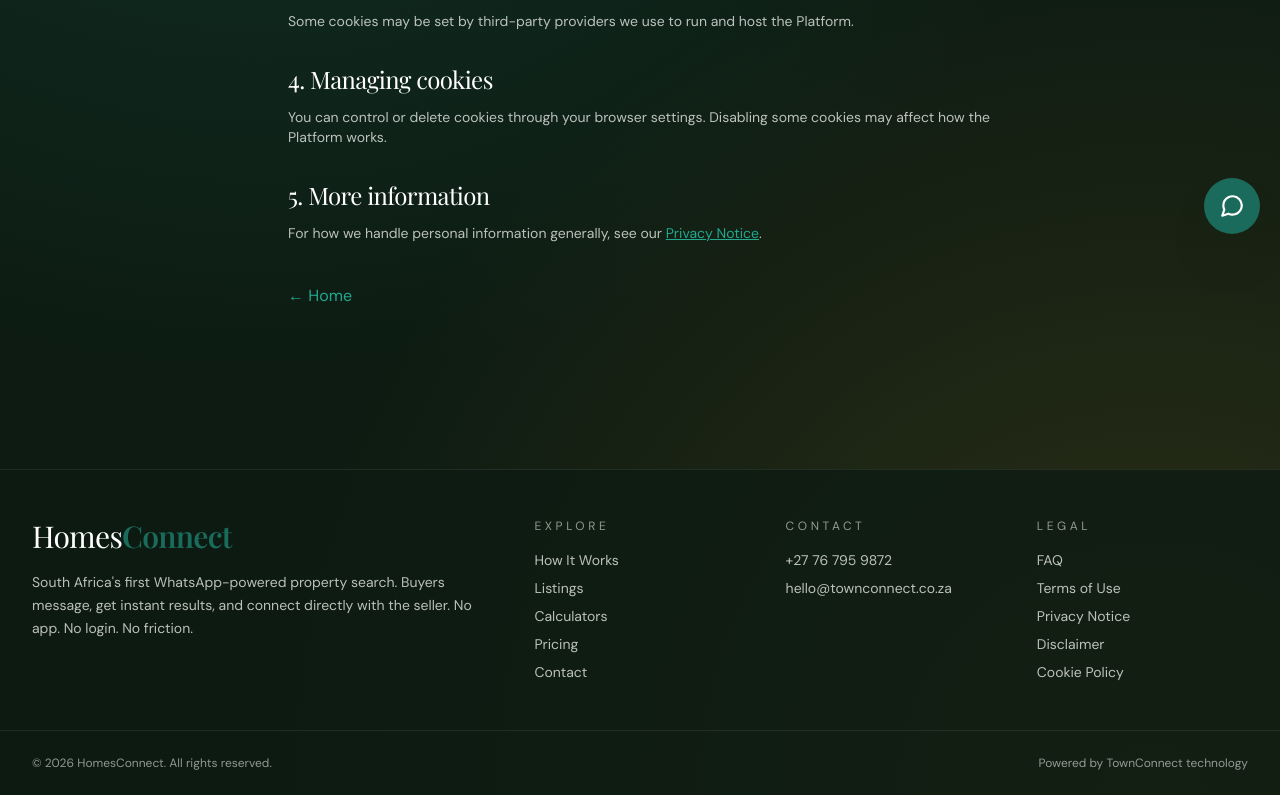
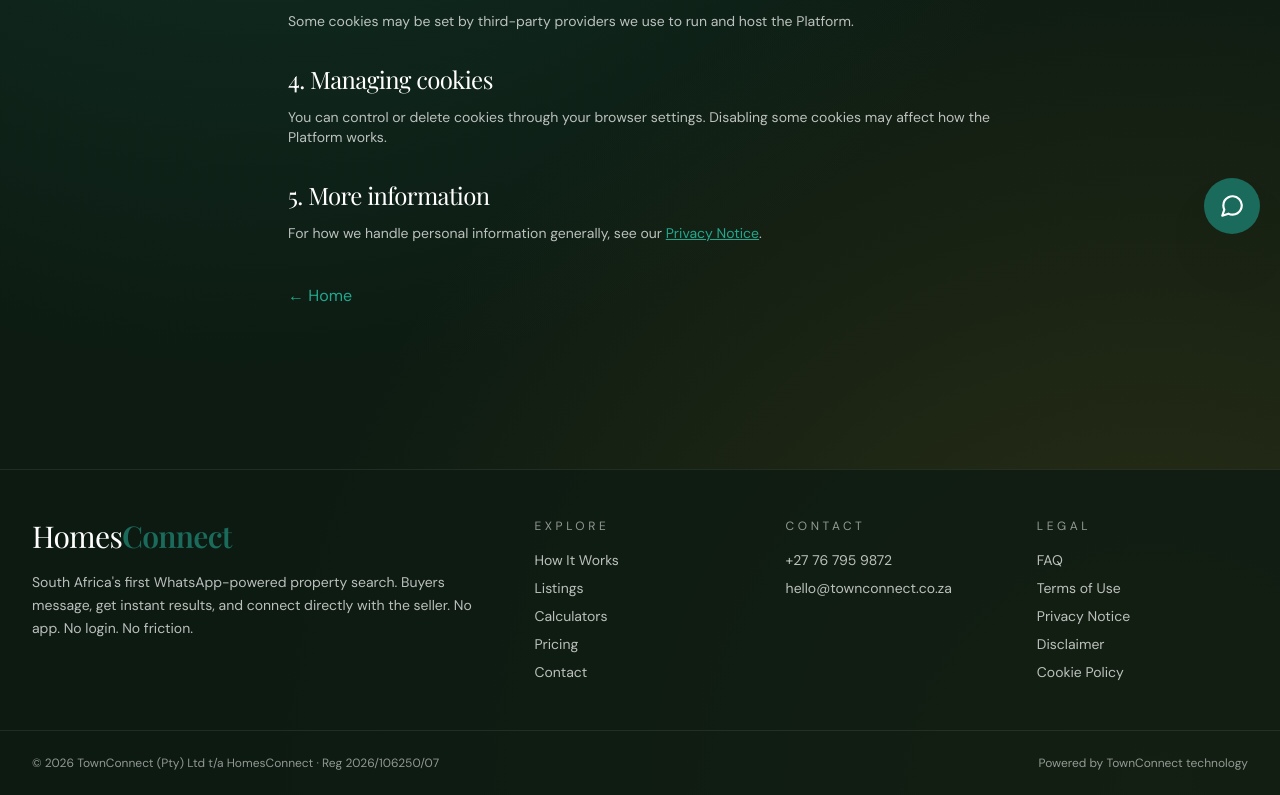
Before and after one commit to stephenearle1972-dotcom/homesconnect, a React (Vite) app: page /cookies in a window 1280 px wide. Shown: the part 546-1341 px from the top of the page. Built offline with nearby package versions, Linux system fonts and the light colour scheme; no server answers.

Commit message:
Add legal entity + brand relationship to footer for Meta display name review

```diff
--- a/src/components/Footer.tsx
+++ b/src/components/Footer.tsx
@@ -43,7 +43,7 @@
       </div>
       <div className="border-t border-border-soft">
         <div className="max-w-7xl mx-auto px-4 md:px-8 py-6 flex flex-col md:flex-row md:items-center md:justify-between gap-3 text-xs text-faint">
-          <p>© {new Date().getFullYear()} HomesConnect. All rights reserved.</p>
+          <p>© 2026 TownConnect (Pty) Ltd t/a HomesConnect · Reg 2026/106250/07</p>
           <p>Powered by TownConnect technology</p>
         </div>
       </div>
```
